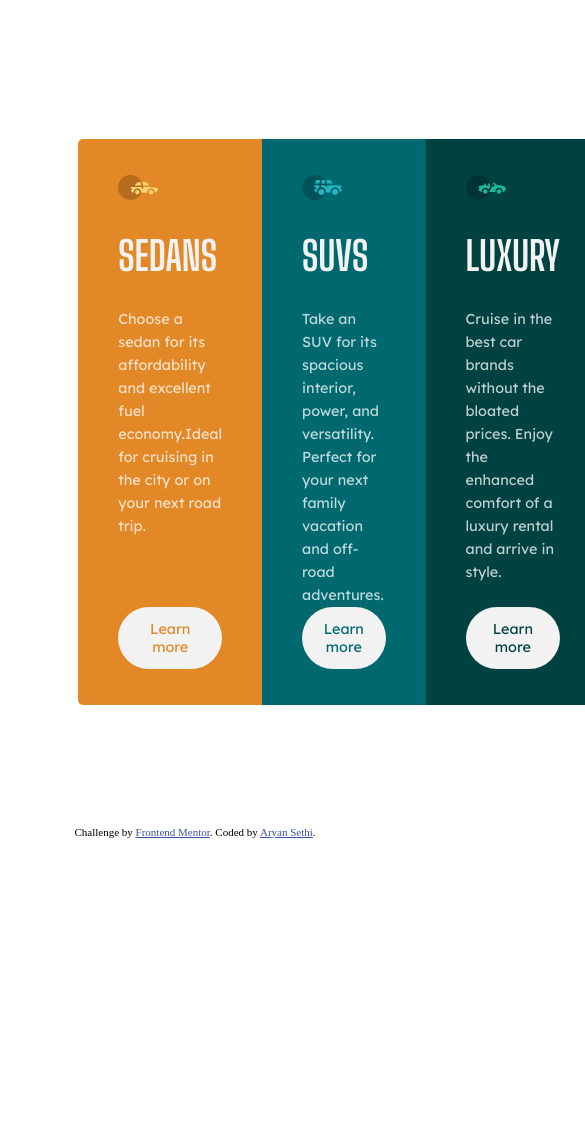
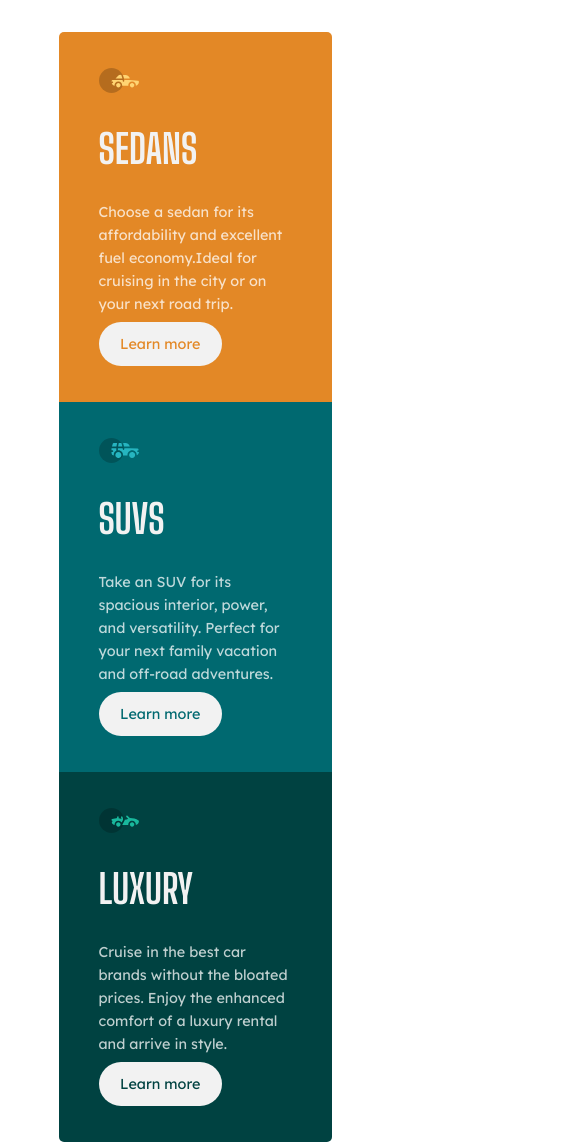
Before and after one commit to Aryan-ki-codepanti/3-column-preview-card-component, a plain HTML site: page index.html in a window 390 px wide. Shown: the top 1142 px of the page, 585 px wide, since content can reach past the window. Before the commit the page ends 844 px from the top, so only its background shows below. Drawn offline with Linux system fonts and the light colour scheme.

Commit message:
added mobile responsive designs

```diff
--- a/css/styles.css
+++ b/css/styles.css
@@ -128,3 +128,30 @@ footer {
 .attribution a {
     color: hsl(228, 45%, 44%);
 }
+
+
+/* Responsive media designs */
+@media screen and (max-width: 468px) {
+    .wrapper{
+        grid-template-columns: 1fr;
+        padding-block: 2em;
+    }
+
+    .sedans{
+        background: var(--Bright-orange);
+        border-radius: 5px 5px 0 0;
+    }
+    .luxury{
+        background: var(--Very-dark-cyan);
+        border-radius: 0 0 5px 5px;
+    }
+
+    footer{
+        position: static;
+    }
+
+    .card{
+        min-height: 370px;
+    }
+
+}
```
